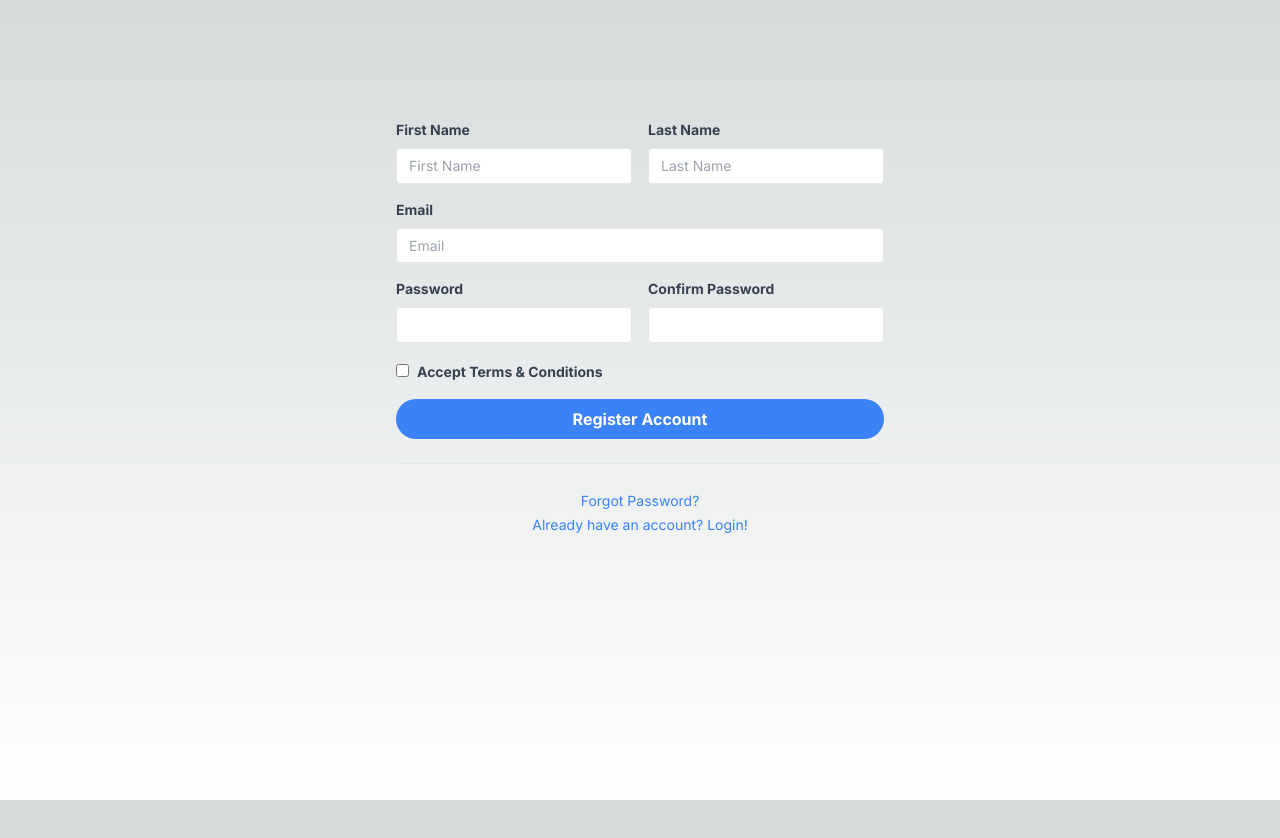
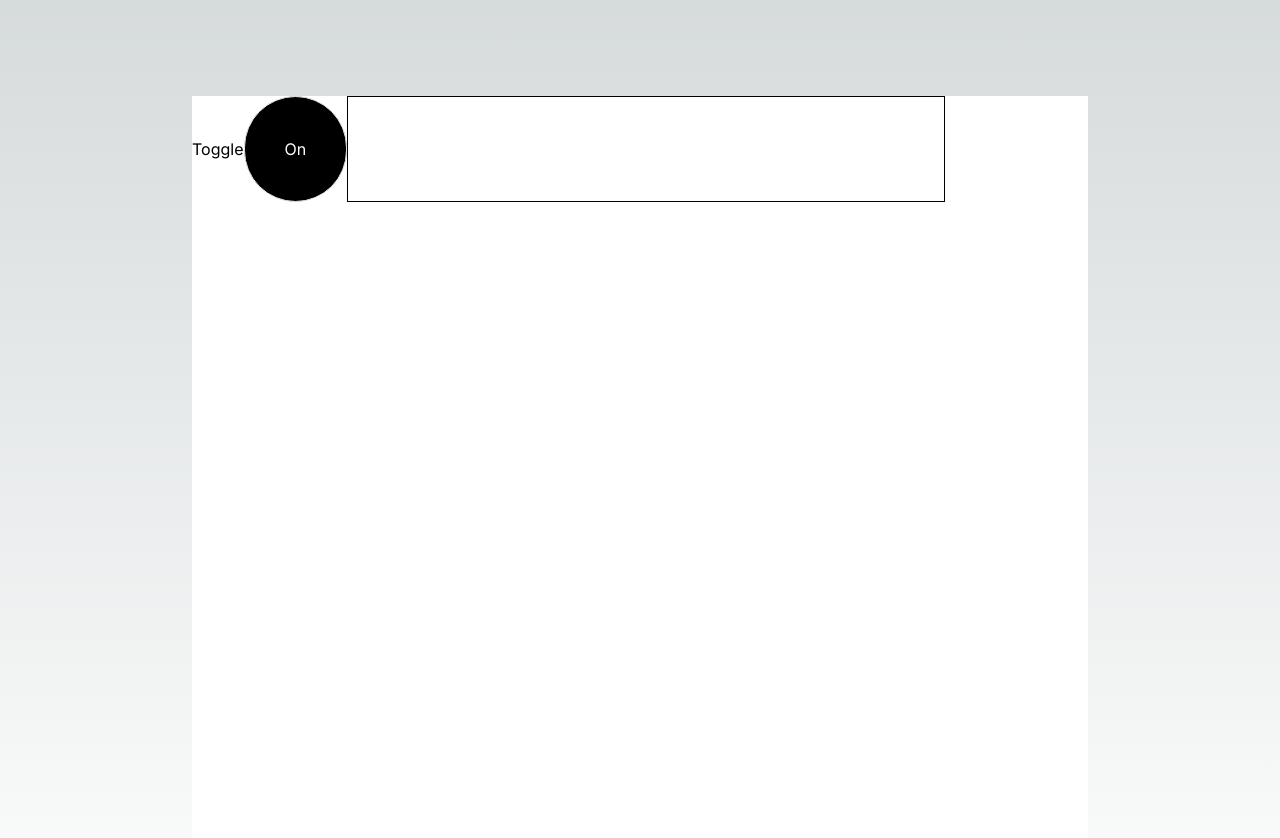
Before and after one commit to amaben2020/next-tanstack-zustand, a Next.js app: page / in a window 1280 px wide. Shown: the top 838 px of the page. Before the commit the page ends 800 px from the top, so only its background shows below. Built offline with nearby package versions, Linux system fonts and the light colour scheme.

Commit message:
adding zustand

```diff
--- a/package.json
+++ b/package.json
@@ -17,7 +17,8 @@
     "react": "^18",
     "react-dom": "^18",
     "react-hook-form": "^7.47.0",
-    "zod": "^3.22.4"
+    "zod": "^3.22.4",
+    "zustand": "^4.4.6"
   },
   "devDependencies": {
     "@tanstack/eslint-plugin-query": "^5.0.5",
--- a/src/app/page.tsx
+++ b/src/app/page.tsx
@@ -1,4 +1,5 @@
-import Form from "@/components/sections/form/form";
+"use client";
+import Toggle from "@/components/elements/toggle/Toggle";
 
 export default function Home() {
   return (
@@ -7,7 +8,9 @@ export default function Home() {
       {/* <PostList /> */}
       {/* <TodoForm /> */}
 
-      <Form />
+      {/* <Form /> */}
+
+      {Toggle()}
     </main>
   );
 }
--- /dev/null
+++ b/src/components/elements/toggle/Toggle.tsx
@@ -0,0 +1,41 @@
+"use client";
+import { useCallback, useEffect, useState } from "react";
+
+const Toggle = () => {
+  const [isOn, setIsOn] = useState(false);
+  const [title, setTitle] = useState("");
+  const handleToggle = useCallback(() => {
+    setIsOn((p) => !p);
+  }, []);
+
+  useEffect(() => {
+    if (typeof window !== undefined) {
+      window.document.title = title;
+    }
+  }, [title]);
+
+  return (
+    <div
+      style={{
+        background: isOn ? "red" : "white",
+        height: "100vh",
+        width: "70vw",
+      }}
+    >
+      Toggle
+      <button
+        onClick={handleToggle}
+        className="rounded-full border p-10 bg-black text-white"
+      >
+        {isOn ? "Off" : "On"}
+      </button>
+      <input
+        className="p-10 border border-black w-2/3 text-black"
+        type="text"
+        onChange={(e) => setTitle(e.target.value)}
+      />
+    </div>
+  );
+};
+
+export default Toggle;
```
Also changed, not shown: src/store/bearsStore.ts (added, +10 -0 lines), 1 other file (tests, documents, lock files or other folders).
